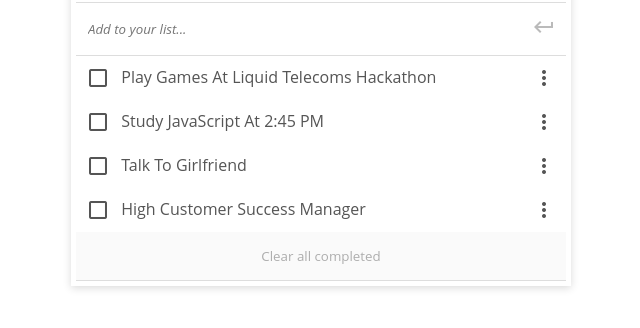
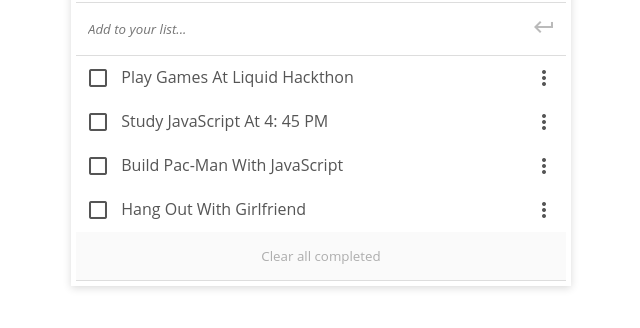
Before and after one commit to JEFFKAY16/To-Do-List-Project, a website built with webpack: page src/index.html in a window 1280 px wide. Shown: the part 280-608 px from the top of the page, without its empty margins (319-959 px from the left). Built offline with nearby package versions, Linux system fonts and the light colour scheme.

Commit message:
Make requested changes

```diff
--- a/src/list.js
+++ b/src/list.js
@@ -6,22 +6,22 @@ export default class List {
     } else {
       this.items = [
         {
-          description: 'Play Games At Liquid Telecoms Hackathon',
+          description: 'Play Games At Liquid Hackthon',
           completed: false,
           index: 1,
         },
         {
-          description: 'Study JavaScript At 2:45 PM',
+          description: 'Study JavaScript At 4: 45 PM',
           completed: false,
           index: 2,
         },
         {
-          description: 'Talk To Girlfriend',
+          description: 'Build Pac-Man With JavaScript',
           completed: false,
           index: 3,
         },
         {
-          description: 'High Customer Success Manager',
+          description: 'Hang Out With Girlfriend',
           completed: false,
           index: 4,
         },
```
Also changed, not shown: src/styles.css (line endings or trailing spaces).
